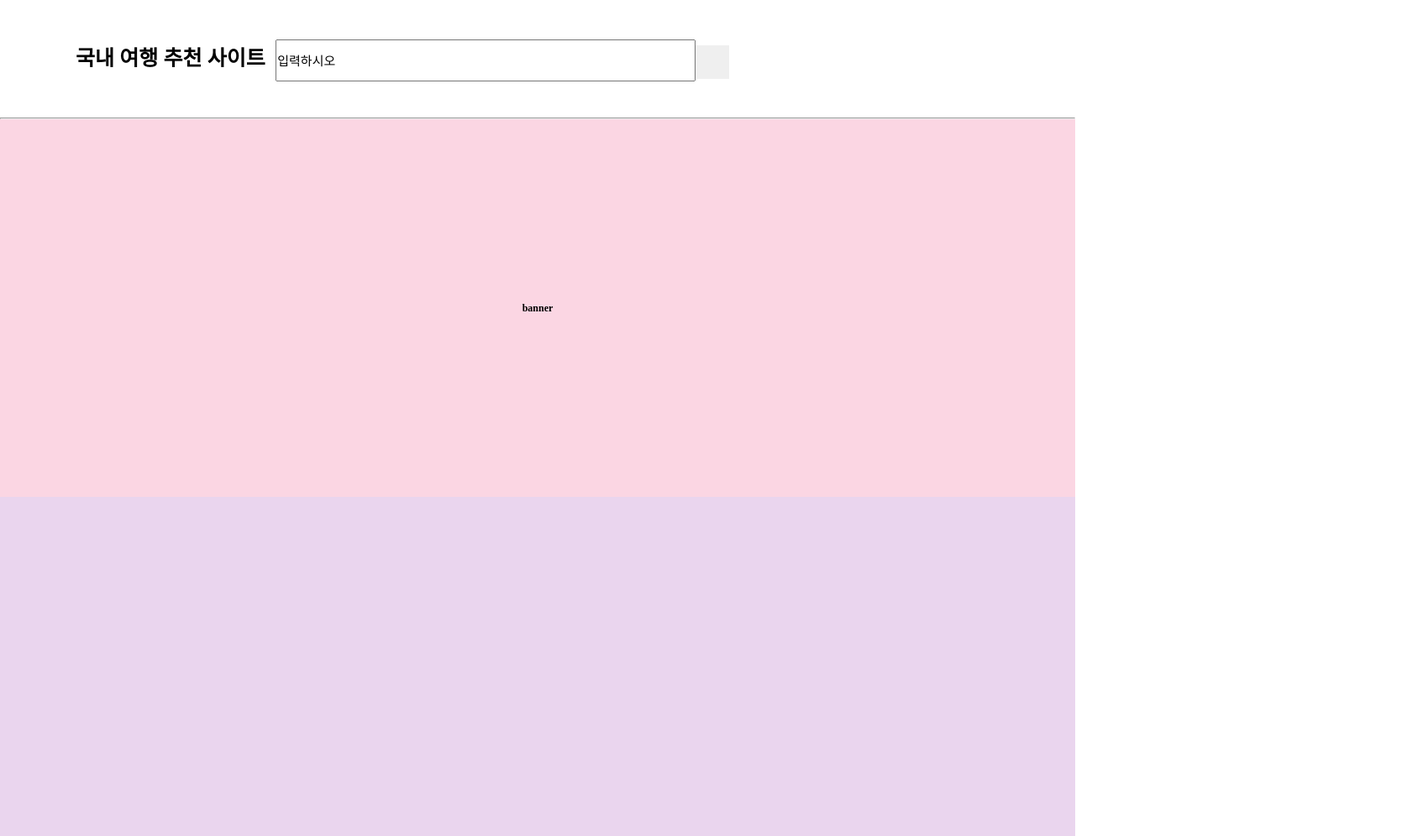
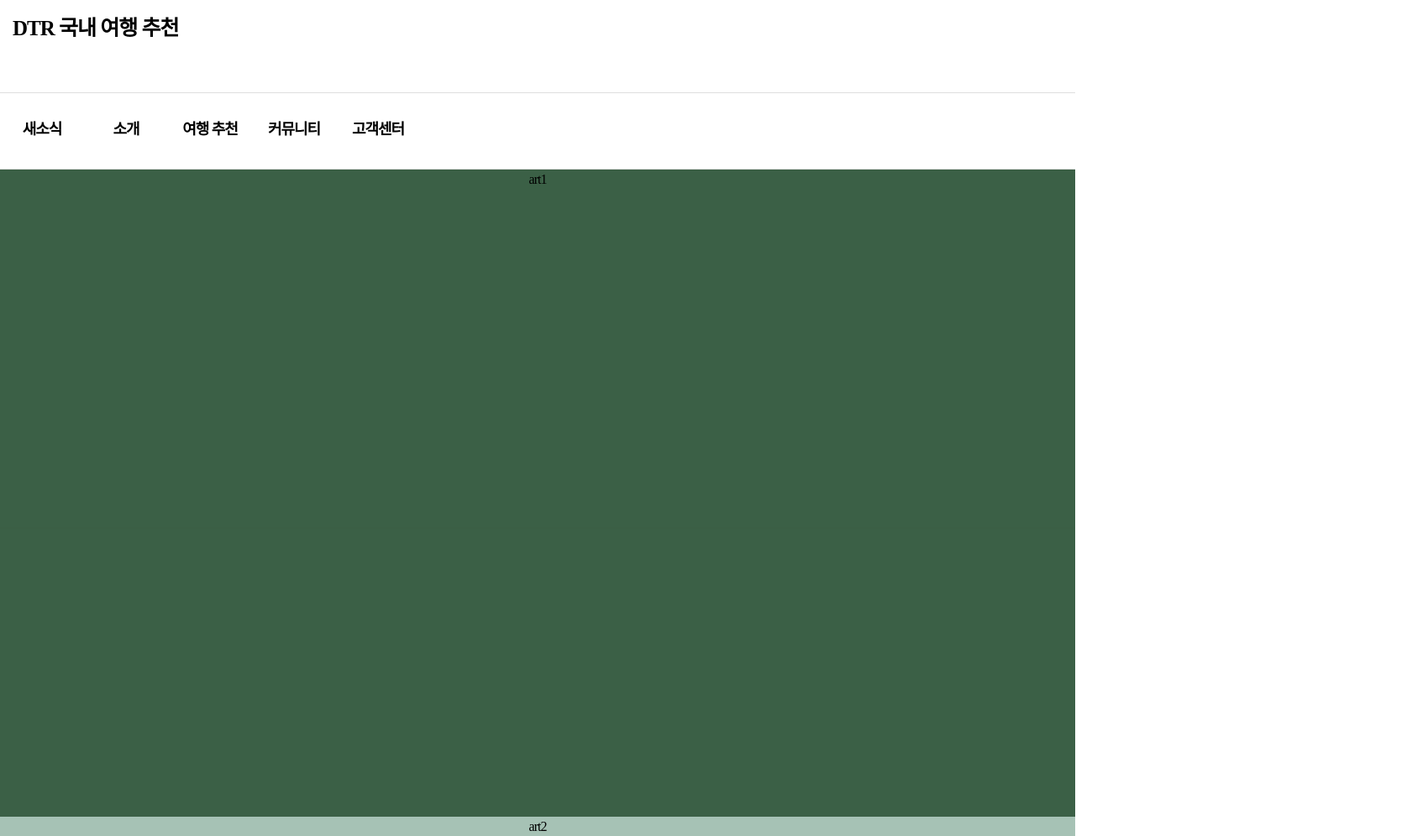
Before and after one commit to PARKGYEONGRO/Uni_webproject, a website: page index.html in a window 1280 px wide. Shown: the top 996 px of the page at 84% size, 1700 px wide, since content can reach past the window. Drawn offline with Linux system fonts and the light colour scheme.

Commit message:
second commit

```diff
--- /dev/null
+++ b/index.css
@@ -0,0 +1,121 @@
+a, abbr, acronym, address, applet, article, aside, audio, b, big, blockquote, body, button, canvas, caption, center, cite, code, dd, del, details, dfn, div, dl, dt, em, embed, fieldset, figcaption, figure, footer, form, h1, h2, h3, h4, h5, h6, header, hgroup, html, i, iframe, img, input, ins, kbd, label, legend, li, mark, menu, nav, object, ol, output, p, pre, q, ruby, s, samp, section, select, small, span, strike, strong, sub, summary, sup, table, tbody, td, textarea, tfoot, th, thead, time, tr, tt, u, ul, var, video {
+margin: 0;
+padding: 0;
+border: 0;
+font-size: 16px;
+letter-spacing: -1px;
+vertical-align: baseline;
+color: #000000;
+}
+body {
+    width: 100%;
+    height: 100%;
+    line-height: 1.5;
+}
+
+#wrap {
+    display: block;
+    text-align: center;
+    font-size: 16px;
+}
+
+#header {
+    text-align: left;
+    font-weight: bold;
+    background: #ffffff;
+}
+
+.header-top {
+    display: block;
+    height: 80px;
+    padding: 15px;
+    font-size: 25px;
+    border-bottom: 1px solid #dedede;
+}
+
+.header-bottom {
+    display: block;
+    border-bottom: 1px solid #dedede;
+}
+
+.inner {
+    width: 1700px;
+    height: 90px;
+    margin: 0 auto;
+    position: relative;
+}
+
+.header-bottom .dep1 {
+    font-size: 0px;
+    width: 520px;
+}
+
+.header-bottom .dep1 > li:hover > a{
+    color: #4b7bff;
+}
+
+.header-bottom .dep1 > li {
+    display: inline-block;
+    width: 100px;
+    vertical-align: top;
+    text-align: center;
+}
+
+
+.header-bottom .dep1 > li > a {
+    display: block;
+    text-decoration: none;
+    font-size: 18px;
+    padding: 30px 0;
+}
+
+.header-bottom .dep2 {
+    display: none;
+    background: #ffffff;
+}
+
+.header-bottom .dep1 > li:hover > .dep2 {
+    display: block;
+}
+
+.header-bottom .dep2 a {
+    display: block;
+    text-decoration: none;
+    padding: 10px 0;
+}
+
+.header-bottom .dep2 a:hover {
+    color: #4b7bff;
+}
+
+li, ol, ul {
+    list-style: none;
+}
+
+section {
+    display: block;
+    height: 86px;
+    height: 2477px;
+    background: #a6c2b5;
+}
+
+.art1 {
+    display: block;
+    height: 771px;
+    background: url(./art1.pantone.png);
+}
+
+
+footer {
+    display: block;
+    height: 290;
+    padding: 40px 0 60px;
+    background: #ffffff;
+    border-top: 1px solid #dedede;
+}
+
+.container {
+    display: block;
+    margin: 0 auto;
+    background: rgba;
+}
--- a/index.html
+++ b/index.html
@@ -4,35 +4,85 @@
     <meta charset="UTF-8">
     <meta http-equiv="X-UA-Compatible" content="IE=edge">
     <meta name="viewport" content="width=device-width, initial-scale=1.0">
-    <title>testLayout</title>
-    <style>
-        * {margin: 0; padding: 0;}
-        #wrap {text-align: center; font-size: 12px; color: #000000;}
-        #header {text-align: left; font-size: 25px; color: #000000;
-            height: 140px; line-height: 140px; background: #ffffff;}
-        #banner {height: 450px; line-height: 450px; background: #fbd6e3;}
-        #contents {height: 950px; line-height: 905px; background: #ead5ee;}
-        #footer {height: 220px; line-height: 220px; background: #d6ebfd;}
-        .container {width: 1100px; margin: 0 auto; background: rgba;
-        font-weight: bold;}
-        .mainsearch {width: 500px; height: 50px; font-size: 15px;}
-        .mainbutton {border-color: #ffffff; border-style: none; width: 40px; height: 40px; background-image: url(./search.PNG);}
-    </style>
+    <link rel="stylesheet" href="./index.css">
+    <title>DTR Test</title>
+    <!--Domestick Tour Recommend 국내 여행 추천-->
 </head>
 <body>
-    <div id="wrap">
-        <div id="header">
-            <div class="container">국내 여행 추천 사이트&nbsp;&nbsp;<input class="mainsearch" type="search" value="입력하시오"><button class="mainbutton" type="button">&nbsp;</button></div>
-        </div>
-        <hr>
-        <div id="banner">
-            <div class="container">banner</div>
-        </div>
-        <div id="contents">
-            <div class="container">contents</div>
-        </div>
-        <div id="footer">
-            <div class="container">footer</div>
+    <div id="DomesticTourRecommend">
+        <div id="wrap" class="main-wrap">
+            <div id="header">
+                <div class="header-top"><div class=""></div>DTR 국내 여행 추천</div>
+                <div class="header-bottom">
+                    <div class="inner">
+                        <div class="dep1">
+                            <li>
+                                <a name="mainMenu" class="dep-selector" href="pass">새소식</a>
+                                <ul name="subMenu" class="dep2">
+                                    <li>
+                                        <a href="./notice.html">공지사항</a>
+                                    </li>
+                                    <li>
+                                        <a href="./event.html">이벤트</a>
+                                    </li>
+                                </ul>
+                            </li>
+                            <li>
+                                <a name="mainMenu" class="dep-selector" href="pass">소개</a>
+                                <ul name="subMenu" class="dep2">
+                                    <li>
+                                        <a href="pass">사이트 사용법</a>
+                                    </li>
+                                </ul>
+                            </li>
+                            <li>
+                                <a name="mainMenu" class="dep-selector" href="pass">여행 추천</a>
+                                <ul name="subMenu" class="dep2">
+                                    <li>
+                                        <a href="pass">국내 여행 추천</a>
+                                    </li>
+                                </ul>
+                            </li>
+                            <li>
+                                <a name="mainMenu" class="dep-selector" href="pass">커뮤니티</a>
+                                <ul name="subMenu" class="dep2">
+                                    <li>
+                                        <a href="pass">자유게시판</a>
+                                    </li>
+                                    <li>
+                                        <a href="pass">갤러리</a>
+                                    </li>
+                                    <li>
+                                        <a href="pass">Q&A</a>
+                                    </li>
+                                </ul>
+                            </li>
+                            <li>
+                                <a name="mainMenu" class="dep-selector" href="pass">고객센터</a>
+                                <ul name="subMenu" class="dep2">
+                                    <li>
+                                        <a href="pass">FAQ</a>
+                                    </li>
+                                    <li>
+                                        <a href="pass">신고센터</a>
+                                    </li>
+                                </ul>
+                            </li>
+                        </div>
+                    </div>
+                </div>
+            </div>
+            <section>
+                <aritlce class="art1">
+                    art1
+                </aritlce>
+                <aritlce class="art2">
+                    art2
+                </aritlce>
+            </section>
+            <footer>
+                <div class="container">footer</div>
+            </footer>
         </div>
     </div>
 </body>
--- /dev/null
+++ b/test.css
@@ -0,0 +1,9 @@
+* {margin: 0; padding: 0;}
+#wrap {text-align: center; font-size: 12px; color: #000000;}
+#header {text-align: left; font-size: 25px; color: #000000; height: 140px; line-height: 140px; background: #ffffff;}
+#banner {height: 450px; line-height: 450px; background: #fbd6e3;}
+#contents {height: 950px; line-height: 905px; background: #ead5ee;}
+#footer {height: 220px; line-height: 220px; background: #d6ebfd;}
+.container {width: 1100px; margin: 0 auto; background: rgba; font-weight: bold;}
+.mainsearch {width: 500px; height: 50px; font-size: 15px;}
+.mainbutton {border-color: #ffffff; border-style: none; width: 40px; height: 40px; background-image: url(./search.PNG);}
```
Also changed, not shown: event.html (added, +13 -0 lines), notice.html (added, +13 -0 lines), art1.pantone.png (added), art1.png (added).
